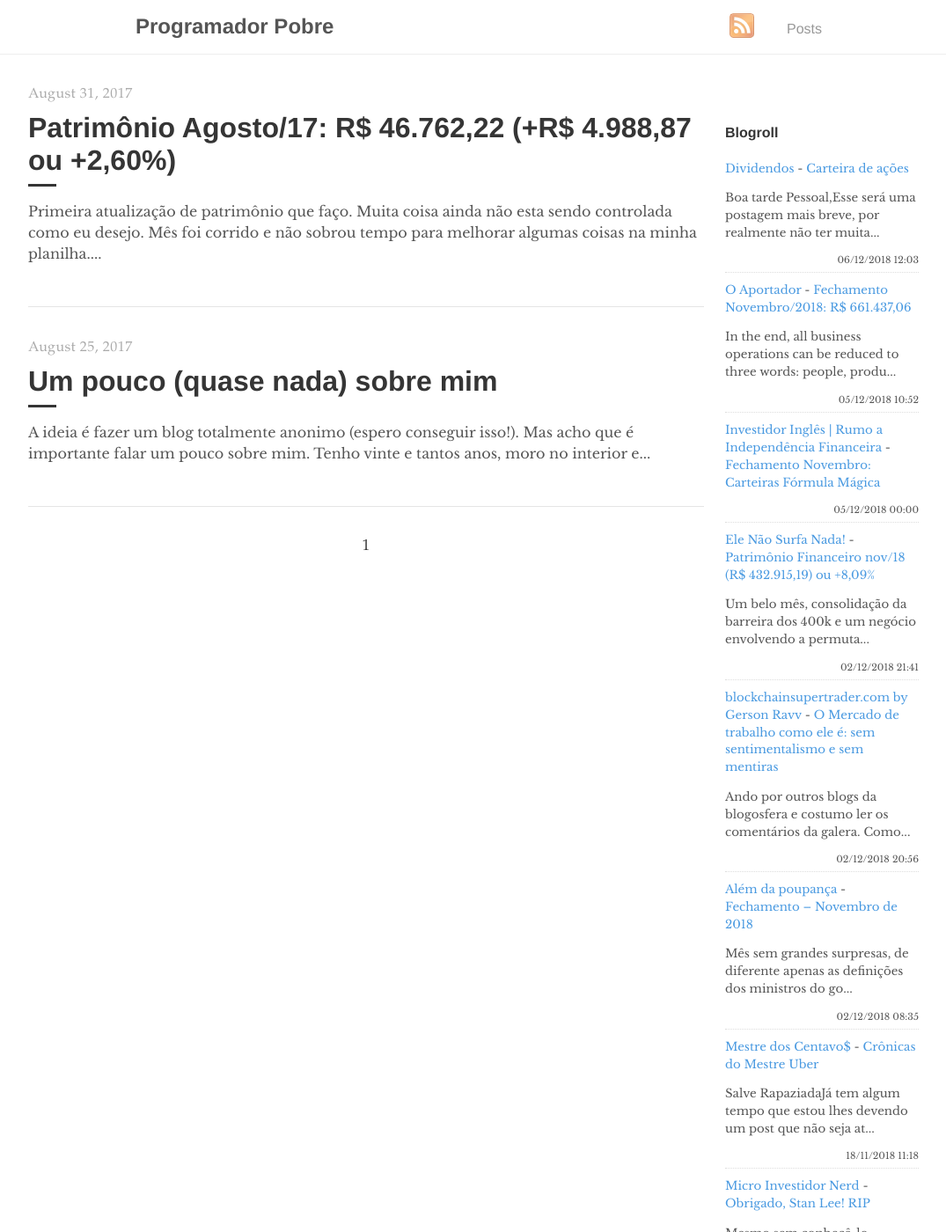
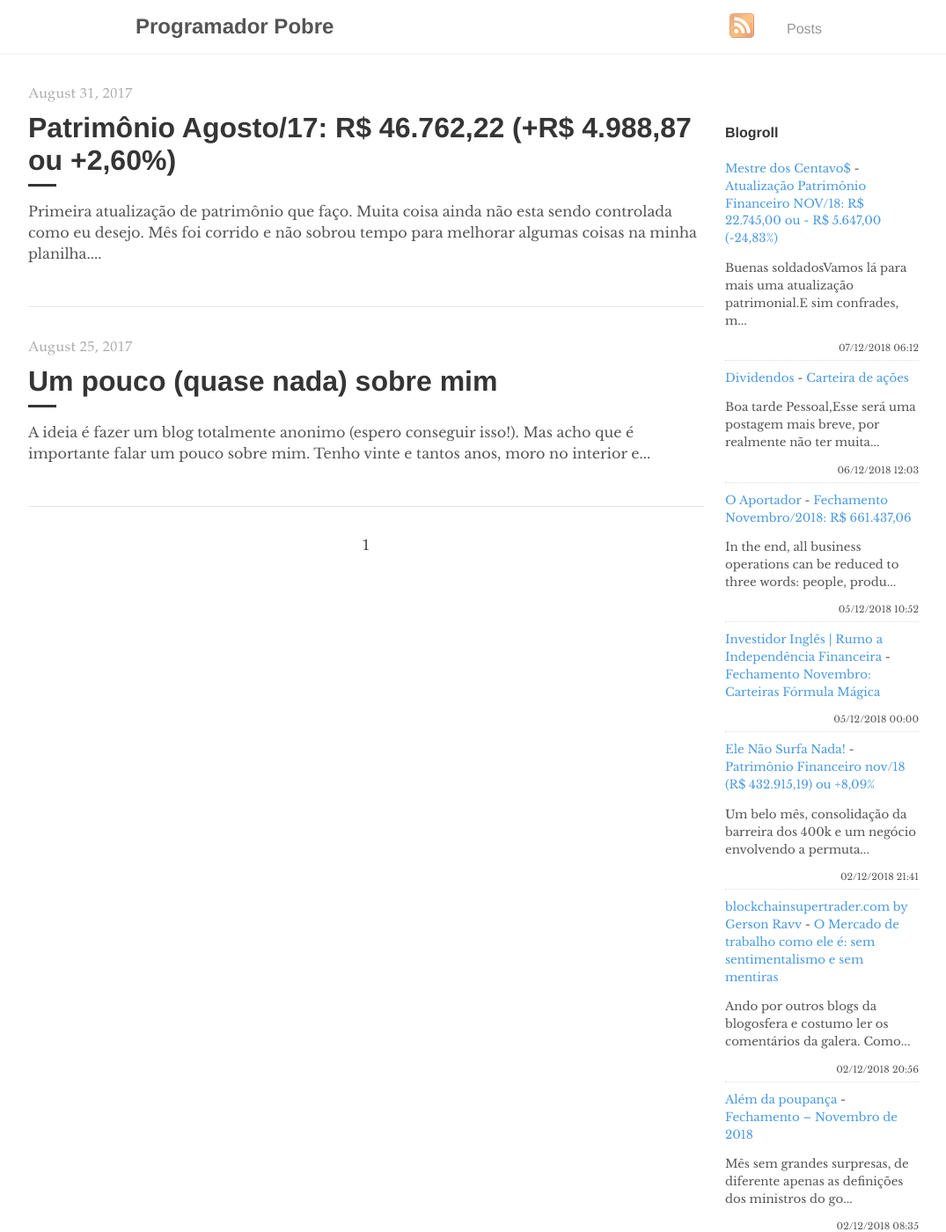
Before and after one commit to programadorpobre/programadorpobre.github.io, a Jekyll site: the page built from index.html, in a window 1280 px wide and 1400 px high. Shown: the whole window at 88% size, without its empty margins (96-1171 px from the left). Built offline with Jekyll 4.4.1, drawn with Linux system fonts in a browser that asks for light colours; the list of posts is cut into pages by our own code; comment, search, counter and statistics services are not loaded.

Commit message:
[ci skip] travis #489

```diff
--- a/_includes/feed-entries.html
+++ b/_includes/feed-entries.html
@@ -1,3 +1,8 @@
+<div class="feed-entry">
+    <a class="feed-entry-site-name" href="https://mestredoscentavos.blogspot.com/">Mestre dos Centavo$</a> - <a class="feed-entry-title" href="https://mestredoscentavos.blogspot.com/2018/12/atualizacao-patrimonio-financeiro-nov18.html">Atualização Patrimônio Financeiro NOV/18: R$ 22.745,00 ou - R$ 5.647,00 (-24,83%)</a>
+    <p class="feed-entry-summary">Buenas soldadosVamos lá para mais uma atualização patrimonial.E sim confrades, m...</p>
+    <time datetime="2018-12-07T06:12:00.004-08:00">07/12/2018 06:12</time>
+</div>
 <div class="feed-entry">
     <a class="feed-entry-site-name" href="http://bonsdividendos.blogspot.com/">Dividendos</a> - <a class="feed-entry-title" href="http://bonsdividendos.blogspot.com/2018/12/carteira-de-acoes.html">Carteira de ações</a>
     <p class="feed-entry-summary">Boa tarde Pessoal,Esse será uma postagem mais breve, por realmente não ter muita...</p>
@@ -29,11 +34,6 @@
     <time datetime="2018-12-02T08:35:00.001-02:00">02/12/2018 08:35</time>
 </div>
 <div class="feed-entry">
-    <a class="feed-entry-site-name" href="https://mestredoscentavos.blogspot.com/">Mestre dos Centavo$</a> - <a class="feed-entry-title" href="https://mestredoscentavos.blogspot.com/2018/11/cronicas-do-mestre-uber.html">Crônicas do Mestre Uber</a>
-    <p class="feed-entry-summary">Salve RapaziadaJá tem algum tempo que estou lhes devendo um post que não seja at...</p>
-    <time datetime="2018-11-18T11:18:00.001-08:00">18/11/2018 11:18</time>
-</div>
-<div class="feed-entry">
     <a class="feed-entry-site-name" href="https://microinvestidornerd.blogspot.com/">Micro Investidor Nerd</a> - <a class="feed-entry-title" href="https://microinvestidornerd.blogspot.com/2018/11/obrigado-stan-lee-rip.html">Obrigado, Stan Lee! RIP</a>
     <p class="feed-entry-summary">Mesmo sem conhecê-lo pessoalmente, Stan Lee ajudou a moldar o meu caráter atravé...</p>
     <time datetime="2018-11-14T08:36:00.003-08:00">14/11/2018 08:36</time>
```
